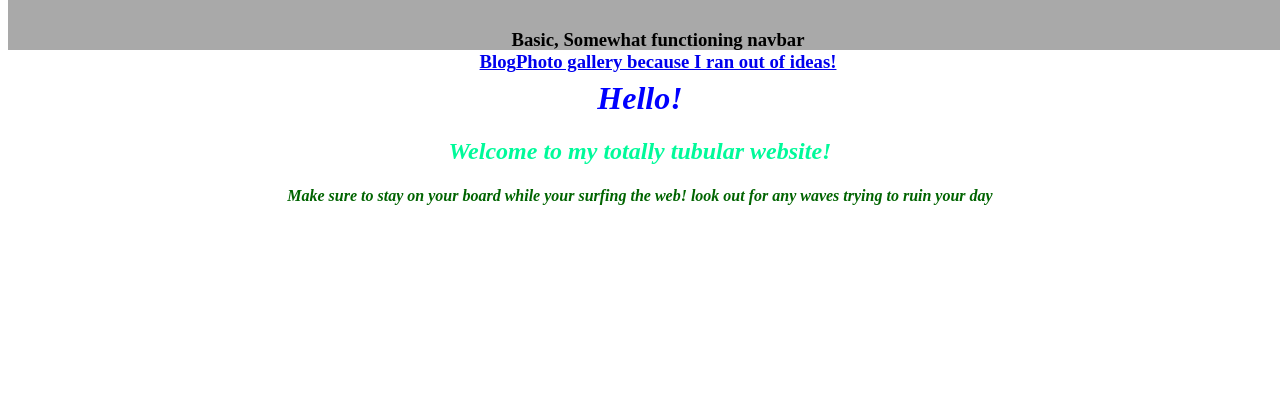
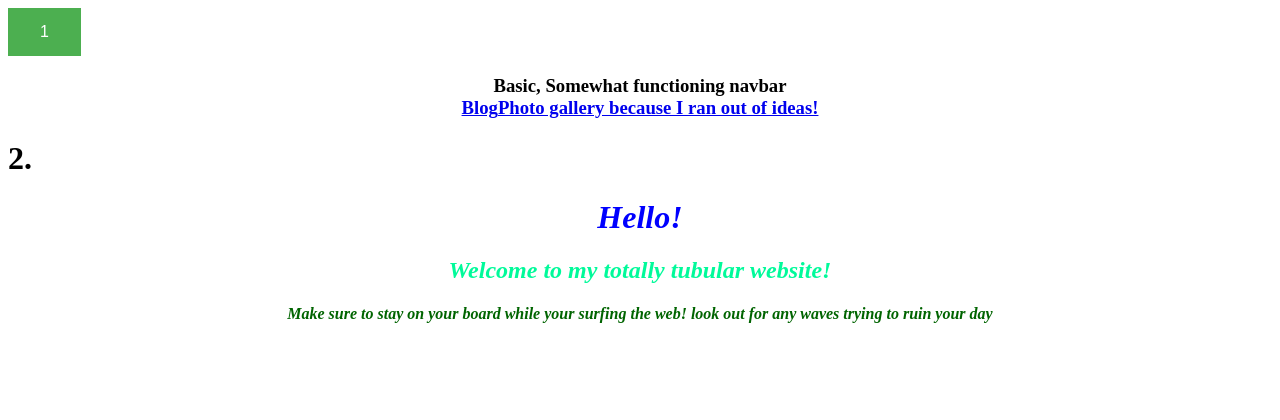
Before and after one commit to 8D1/8D1.github.io, a PHP site: page /ComputerScienceHTMLProj/index.html in a window 1280 px wide. Shown: the top 420 px of the page. Run offline with PHP 8.4, Linux system fonts and the light colour scheme.

Commit message:
fucking commit message

```diff
--- a/ComputerScienceHTMLProj/index.html
+++ b/ComputerScienceHTMLProj/index.html
@@ -27,7 +27,8 @@
     </style>
 </head>
 <body>
-<div id="header" style="text-align: center"><h3>Basic, Somewhat functioning navbar <br><a href="Blog.html">Blog</a><a href="Gallery.html">Photo gallery because I ran out of ideas!</a></h3></div>
+<button class="button">1</button>
+<div style="text-align: center"><h3>Basic, Somewhat functioning navbar <br><a href="Blog.html">Blog</a><a href="Gallery.html">Photo gallery because I ran out of ideas!</a></h3></div>
 <h1>2.</h1>
 <div style="text-align: center;"><h1 style="color:blue"><i>Hello!</i></h1></div>
 <div style="text-align: center;"><h2 style="color: mediumspringgreen"><i>Welcome to my totally tubular website!</i></h2></div>
--- a/ComputerScienceHTMLProj/style.css
+++ b/ComputerScienceHTMLProj/style.css
@@ -4,3 +4,13 @@ div.absolute{
     width: 50%;
     border: 3px solid red;
 }
+.button {
+    background-color: #4CAF50; /* Green */
+    border: none;
+    color: white;
+    padding: 15px 32px;
+    text-align: center;
+    text-decoration: none;
+    display: inline-block;
+    font-size: 16px;
+}
```
